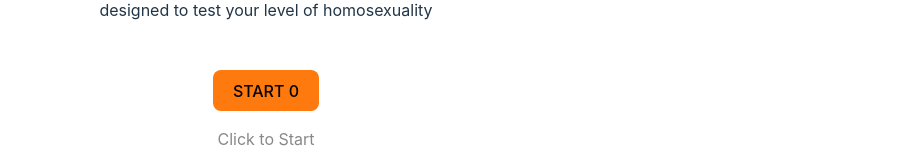
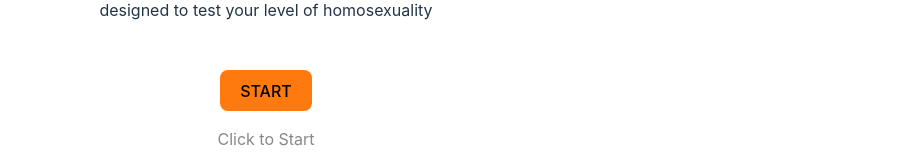
Before and after one commit to sandypiropo/rightorwrong, a React (Vite) app in the folder trueorfalse/: page / in a window 1280 px wide. Shown: the part 568-729 px from the top of the page, without its empty margins (374-1280 px from the left). Built offline with nearby package versions, Linux system fonts and the light colour scheme.

Commit message:
Renderizando a pasta Game no App

```diff
--- a/trueorfalse/src/App.tsx
+++ b/trueorfalse/src/App.tsx
@@ -1,9 +1,14 @@
-import { useState } from 'react'
-import '../src/styles/App.css'
+import { useState } from 'react';
+import Game from './components/Game/Game';
+import '../src/styles/App.css';
 
 function App() {
-  const [count, setCount] = useState(0)
+  const [gameStarted, setGameStarted] = useState(false);
 
+  function renderContent() {
+    if (gameStarted) {
+      return <Game />;
+    } else {
       return (
         <>
             <div className='logo'>
@@ -18,8 +23,8 @@ function App() {
               <p>designed to test your level of homosexuality</p>
             </div>
             <div className="read-the-docs">
-          <button className="button" onClick={() => setCount((count) => count + 1)}>
-            START {count}
+            <button className="button" onClick={() => setGameStarted(true)}>
+                START
             </button>
               <p >
                 Click to Start
@@ -33,5 +38,13 @@ function App() {
         </>
       )
     }
+  }
 
-export default App
+  return (
+    <>
+      {renderContent()}
+    </>
+  );
+}
+
+export default App;
--- a/trueorfalse/src/components/Game/Game.tsx
+++ b/trueorfalse/src/components/Game/Game.tsx
@@ -5,7 +5,7 @@ import React from 'react';
 const GamePage: React.FC = () => {
   return (
     <div>
-      {/* Conteúdo da página de jogo */}
+      <h1>JOGANDOOOOOOOOOOOOOOOO</h1>
     </div>
   );
 }
```
Lines whose indentation alone changed are shown as unchanged.
